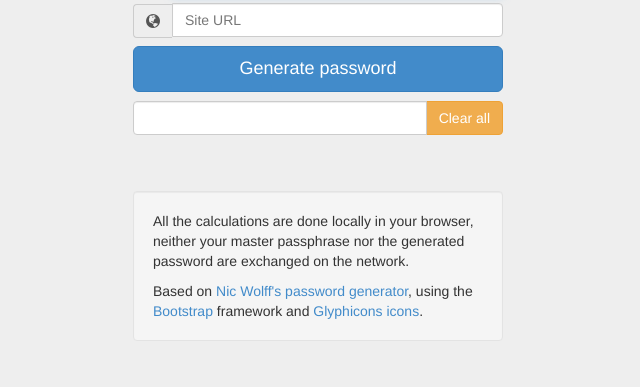
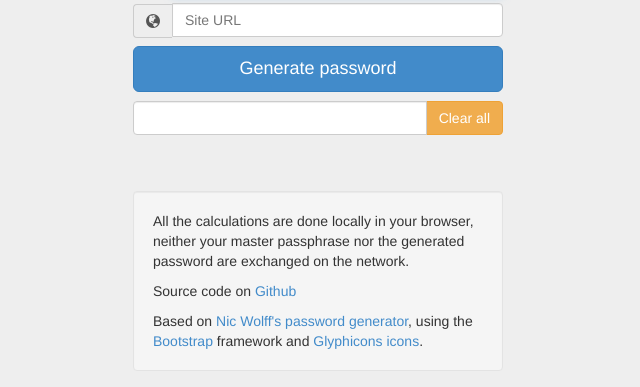
Before and after one commit to xvello/html-password-generator, a plain HTML site: page index.html in a window 1280 px wide. Shown: the part 153-540 px from the top of the page, without its empty margins (322-962 px from the left). Drawn offline with Linux system fonts and the light colour scheme.

Commit message:
added github link

```diff
--- a/index.html
+++ b/index.html
@@ -47,6 +47,7 @@
       </form>
 	  <div class="well">
 	    <p>All the calculations are done locally in your browser, neither your master passphrase nor the generated password are exchanged on the network.</p>
+		<p>Source code on <a href="https://github.com/xvello/password-generator">Github</a></p>
 		<p>Based on <a href="http://angel.net/~nic/passwd.current.html">Nic Wolff's password generator</a>, using the <a href="http://getbootstrap.com">Bootstrap</a> framework and <a href="http://glyphicons.com/">Glyphicons icons</a>.</p>
 	  </div>
     </div> <!-- /container -->
```
